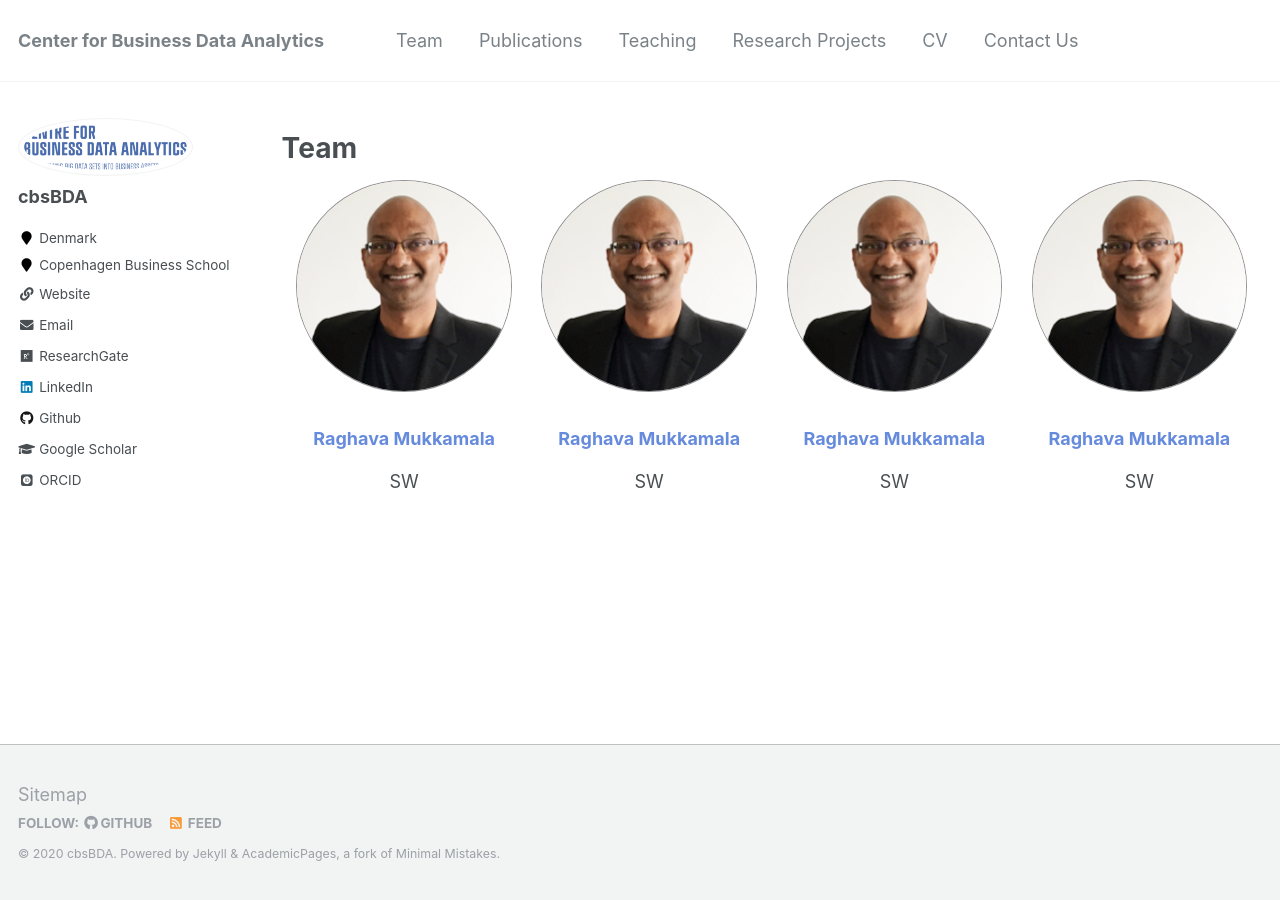
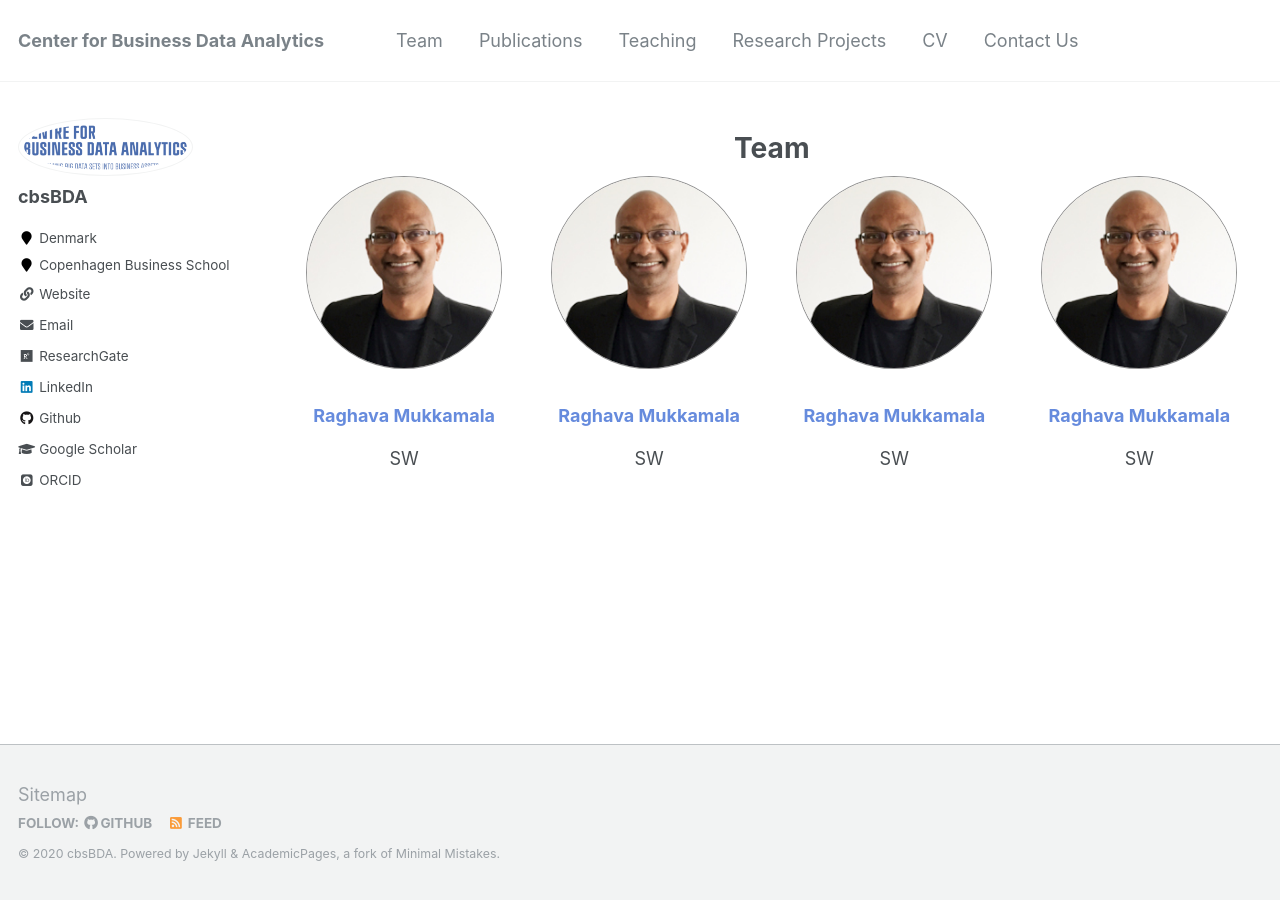
Before and after one commit to cbsBDA/cbsBDA-homepage, a Jekyll site: the page built from _pages/team.md, in a window 1280 px wide. Built offline with Jekyll 4.4.1, drawn with Linux system fonts in a browser that asks for light colours; some web fonts are replaced.

Commit message:
Update _custom.scss

```diff
--- a/_sass/_custom.scss
+++ b/_sass/_custom.scss
@@ -8,16 +8,20 @@
   display: none;
 }
 // Team Iamge
+.title{
+  text-align: center;
+  margin-bottom: 10px;
+}
 .avatar img{
   border-radius: 50%;
   border: 1px solid #929292;
   width:100%;
 }
 .avatar{
-  width:23%;
+  width:21%;
   float: left;
   padding: 0px 5px;
-  margin: 0px 1%;
+  margin: 0px 2%;
 }
 .avatar a{
   text-decoration: none;
```
